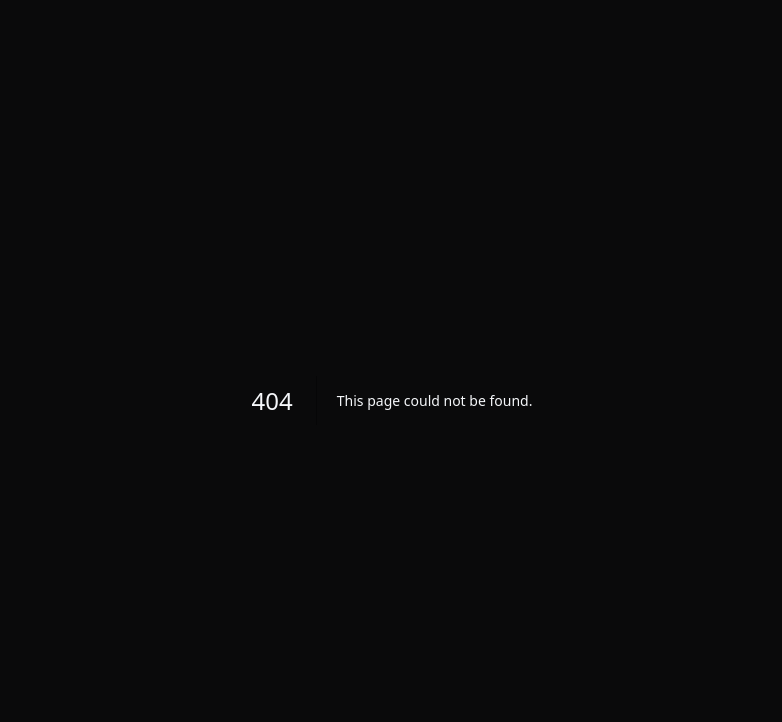
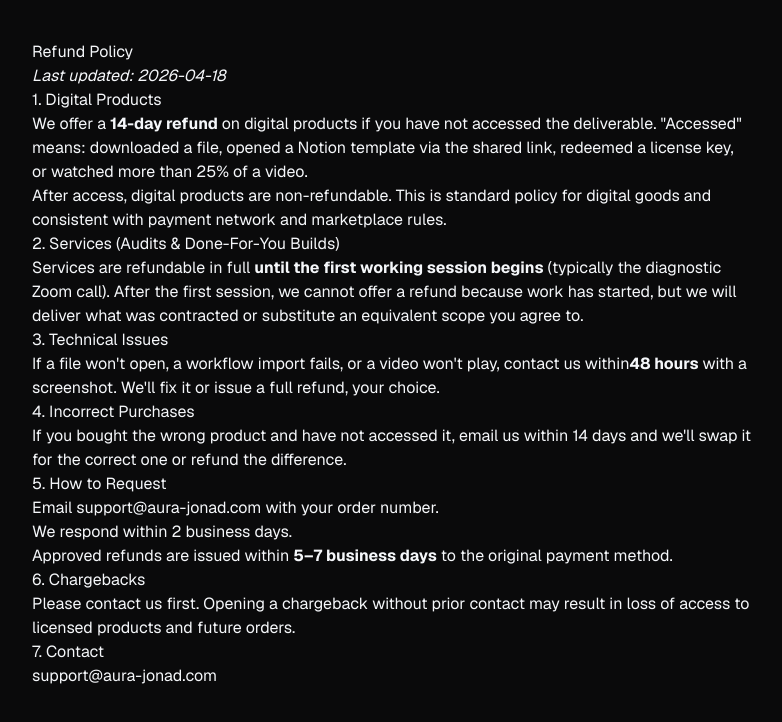
Before and after one commit to youssefnader30-stack/aura-jonad-shop, a Next.js app in the folder frontend/: page /refund-policy in a window 1280 px wide. Before the commit this address had no page. Shown: the top 722 px of the page, without its empty margins (248-1030 px from the left). Built offline with nearby package versions, Linux system fonts and the light colour scheme.

Commit message:
Add refund policy page with detailed terms

```diff
--- /dev/null
+++ b/frontend/app/refund-policy/page.tsx
@@ -0,0 +1,45 @@
+// app/refund-policy/page.tsx
+export const metadata = { title: 'Refund Policy — AuraJonad' };
+
+export default function RefundPolicy() {
+  return (
+    <article className="prose prose-invert max-w-3xl mx-auto py-10 px-6">
+      <h1>Refund Policy</h1>
+      <p><em>Last updated: 2026-04-18</em></p>
+
+      <h2>1. Digital Products</h2>
+      <p>We offer a <strong>14-day refund</strong> on digital products if you have not accessed the
+      deliverable. "Accessed" means: downloaded a file, opened a Notion template via the shared link,
+      redeemed a license key, or watched more than 25% of a video.</p>
+      <p>After access, digital products are non-refundable. This is standard policy for digital goods
+      and consistent with payment network and marketplace rules.</p>
+
+      <h2>2. Services (Audits &amp; Done-For-You Builds)</h2>
+      <p>Services are refundable in full <strong>until the first working session begins</strong> (typically
+      the diagnostic Zoom call). After the first session, we cannot offer a refund because work has
+      started, but we will deliver what was contracted or substitute an equivalent scope you agree to.</p>
+
+      <h2>3. Technical Issues</h2>
+      <p>If a file won't open, a workflow import fails, or a video won't play, contact us within
+      <strong>48 hours</strong> with a screenshot. We'll fix it or issue a full refund, your choice.</p>
+
+      <h2>4. Incorrect Purchases</h2>
+      <p>If you bought the wrong product and have not accessed it, email us within 14 days and we'll
+      swap it for the correct one or refund the difference.</p>
+
+      <h2>5. How to Request</h2>
+      <ol>
+        <li>Email <a href="mailto:support@aura-jonad.com">support@aura-jonad.com</a> with your order number.</li>
+        <li>We respond within 2 business days.</li>
+        <li>Approved refunds are issued within <strong>5–7 business days</strong> to the original payment method.</li>
+      </ol>
+
+      <h2>6. Chargebacks</h2>
+      <p>Please contact us first. Opening a chargeback without prior contact may result in loss of
+      access to licensed products and future orders.</p>
+
+      <h2>7. Contact</h2>
+      <p>support@aura-jonad.com</p>
+    </article>
+  );
+}
```
